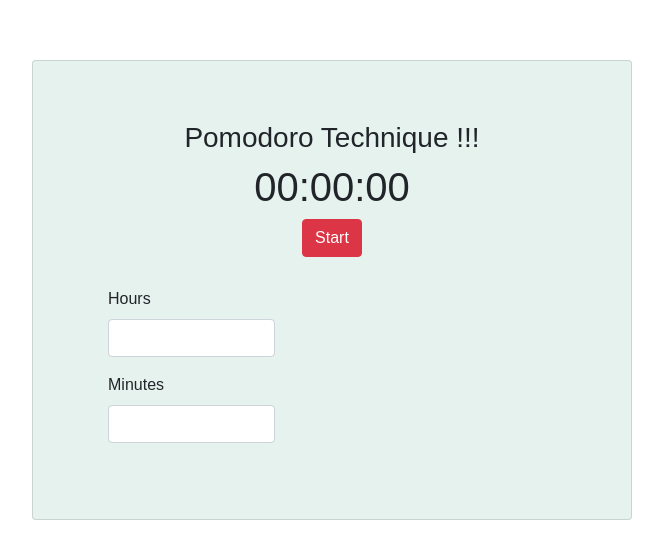
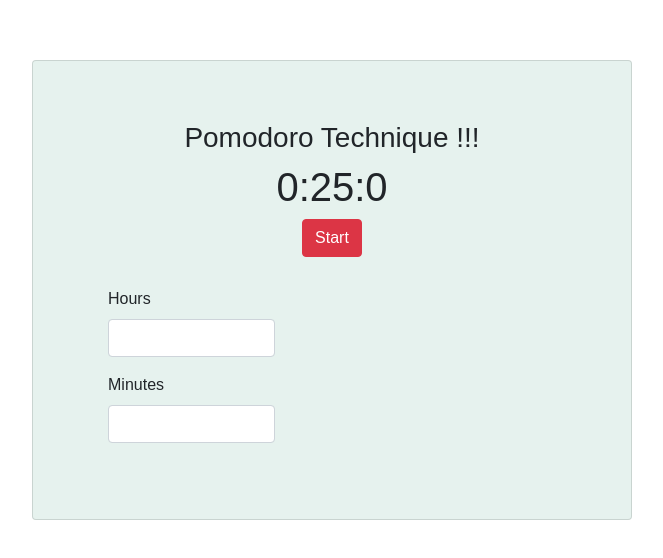
Before and after one commit to artobay/Time-Management-Technique, a React (Create React App) app: page / in a window 1280 px wide. Shown: the part 140-698 px from the top of the page, without its empty margins (308-971 px from the left). Built offline with nearby package versions, Linux system fonts and the light colour scheme.

Commit message:
moment is not defined error

```diff
--- a/package.json
+++ b/package.json
@@ -5,6 +5,7 @@
   "dependencies": {
     "bootstrap": "^4.1.1",
     "jquery": "^3.3.1",
+    "moment": "^2.22.2",
     "popper.js": "^1.14.3",
     "react": "^16.4.1",
     "react-dom": "^16.4.1",
--- a/src/Timer/components/Timer.jsx
+++ b/src/Timer/components/Timer.jsx
@@ -1,22 +1,38 @@
-import React from 'react';
+import React, {Component} from 'react';
+import moment from 'moment';
 import TimerDisplay from './TimerDisplay.jsx';
 import TimerButton from './TimerButton.jsx';
 import TimerConfig from './TimerConfig.jsx';
 
+// we need to the timing so we are going to refactor it to class component
+class Timer extends Component  {
 
-const Timer = () => (
-<div className="card app-content d-block mx-auto" >
-<div className="card-body">
-  <div className="container-fluid">
+      constructor() {
+       super();
+
+        this.state = {
+          currentTime: moment.duration('25', 'minutes'),
+          baseTime: moment.duration('25', 'minutes'),
+        };
+      }
+
+ render()
+   {
+   return  (
+   <div className="card app-content d-block mx-auto" >
+     <div className="card-body">
+       <div className="container-fluid">
       <div className="row">
        <h3 className="d-block mx-auto"> Pomodoro Technique !!! </h3>
-      </div>
-       <TimerDisplay/>
+         </div>
+       <TimerDisplay currentTime={this.state.currentTime}/>
        <TimerButton/>
        <TimerConfig/>
       </div>
   </div>
 </div>
-);
 
+          );
+    }
+ }
 export default Timer;
--- a/src/Timer/components/TimerDisplay.jsx
+++ b/src/Timer/components/TimerDisplay.jsx
@@ -1,8 +1,8 @@
 import React from 'react';
 
-const TimerDisplay = () => (
+const TimerDisplay = (props) => (
    <div className="row">
-   <h1 className="d-block mx-auto"> 00:00:00 </h1>
+   <h1 className="d-block mx-auto"> { `${props.currentTime.get('hours')}:${props.currentTime.get('minutes')}:${props.currentTime.get('seconds')}` } </h1>
    </div>
 );
 
```
Also changed, not shown: 1 other file (tests, documents, lock files or other folders).
